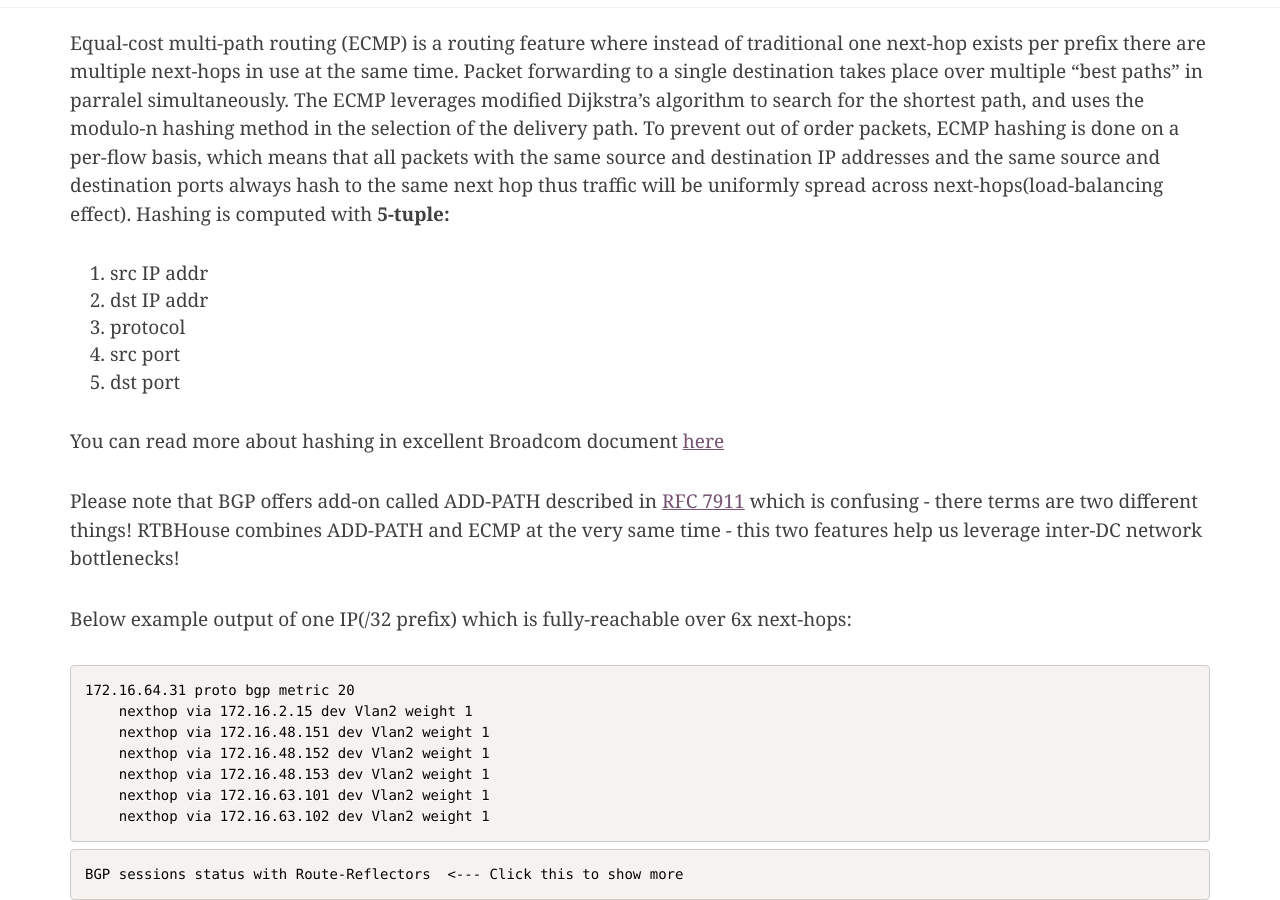
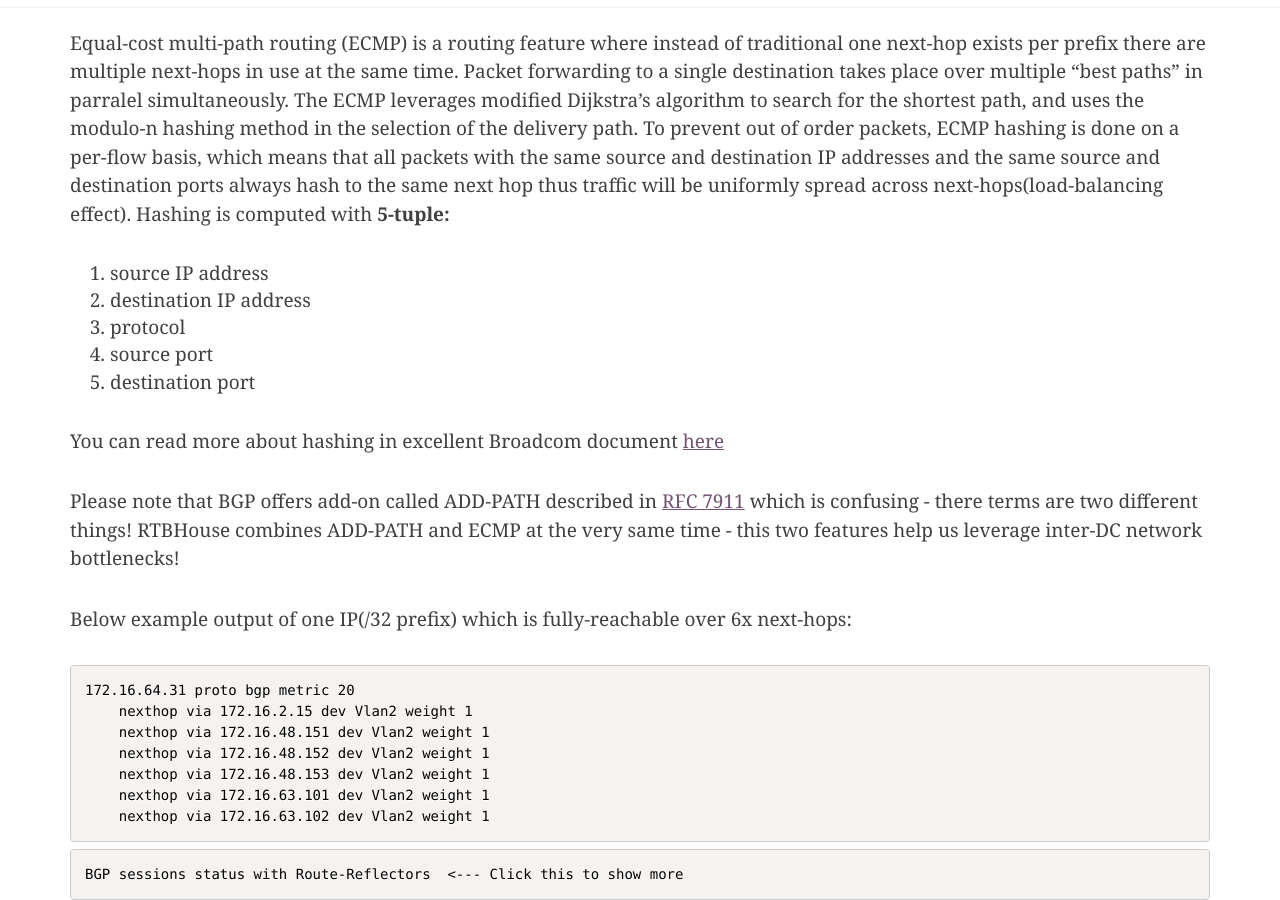
Before and after one commit to RTBHOUSE/techblog, a Jekyll site: the page built from _posts/2021-11-26-L2-EVPN-to-L3-concept-part3.markdown, in a window 1280 px wide and 900 px high, scrolled down 8179 px. Built offline with Jekyll 4.4.1, drawn with Linux system fonts in a browser that asks for light colours; nearby versions of some CDN libraries; comment, search, counter and statistics services are not loaded.

Commit message:
Update 2021-11-26-L2-EVPN-to-L3-concept-part3.markdown

```diff
--- a/_posts/2021-11-26-L2-EVPN-to-L3-concept-part3.markdown
+++ b/_posts/2021-11-26-L2-EVPN-to-L3-concept-part3.markdown
@@ -594,11 +594,12 @@ Packet forwarding to a single destination takes place over multiple "best paths"
 The ECMP leverages modified Dijkstra's algorithm to search for the shortest path, and uses the modulo-n hashing method in the selection of the delivery path.
 To prevent out of order packets, ECMP hashing is done on a per-flow basis, which means that all packets with the same source and destination IP addresses and the same source and destination ports always hash to the same next hop thus traffic will be uniformly spread across next-hops(load-balancing effect).
 Hashing is computed with **5-tuple:**
-1. src IP addr
-2. dst IP addr
+
+1. source IP address
+2. destination IP address
 3. protocol
-4. src port
-5. dst port
+4. source port
+5. destination port
 
 You can read more about hashing in excellent Broadcom document [here](https://docs.broadcom.com/doc/12358326)
 
```
